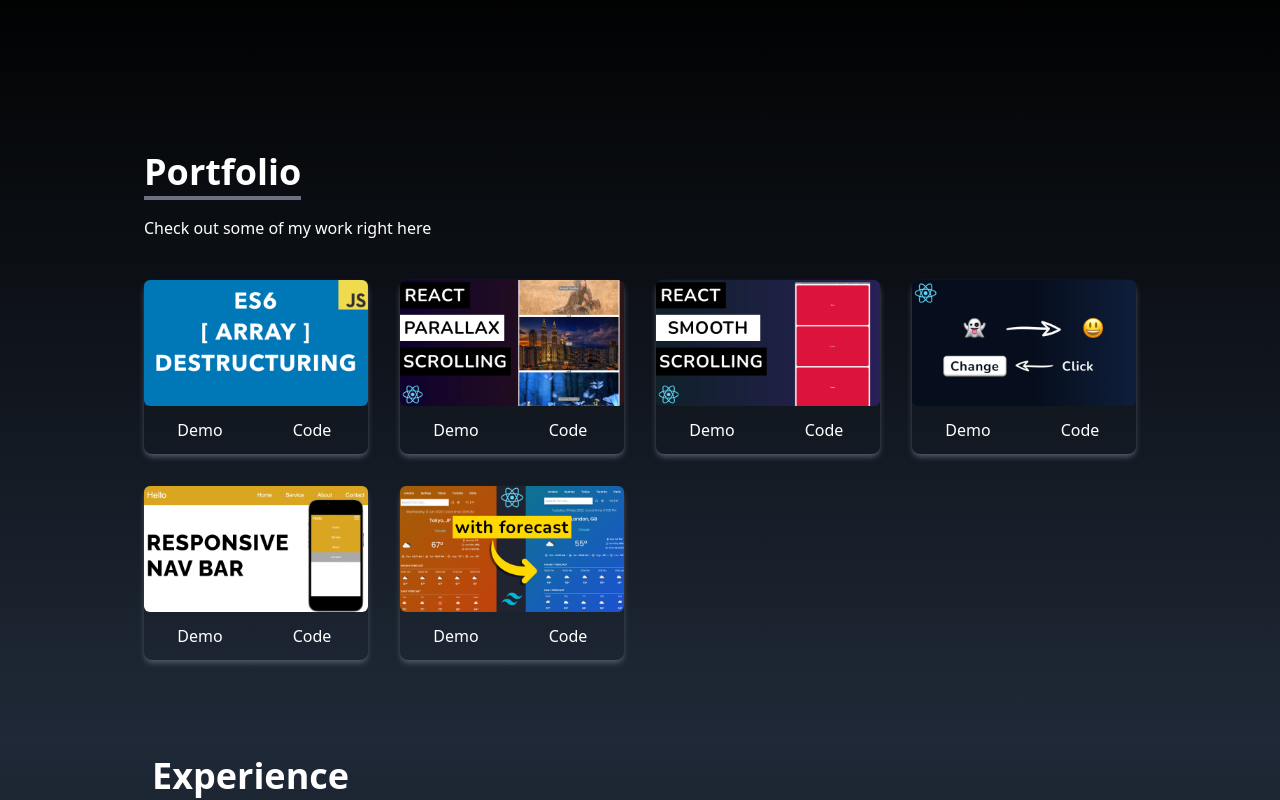
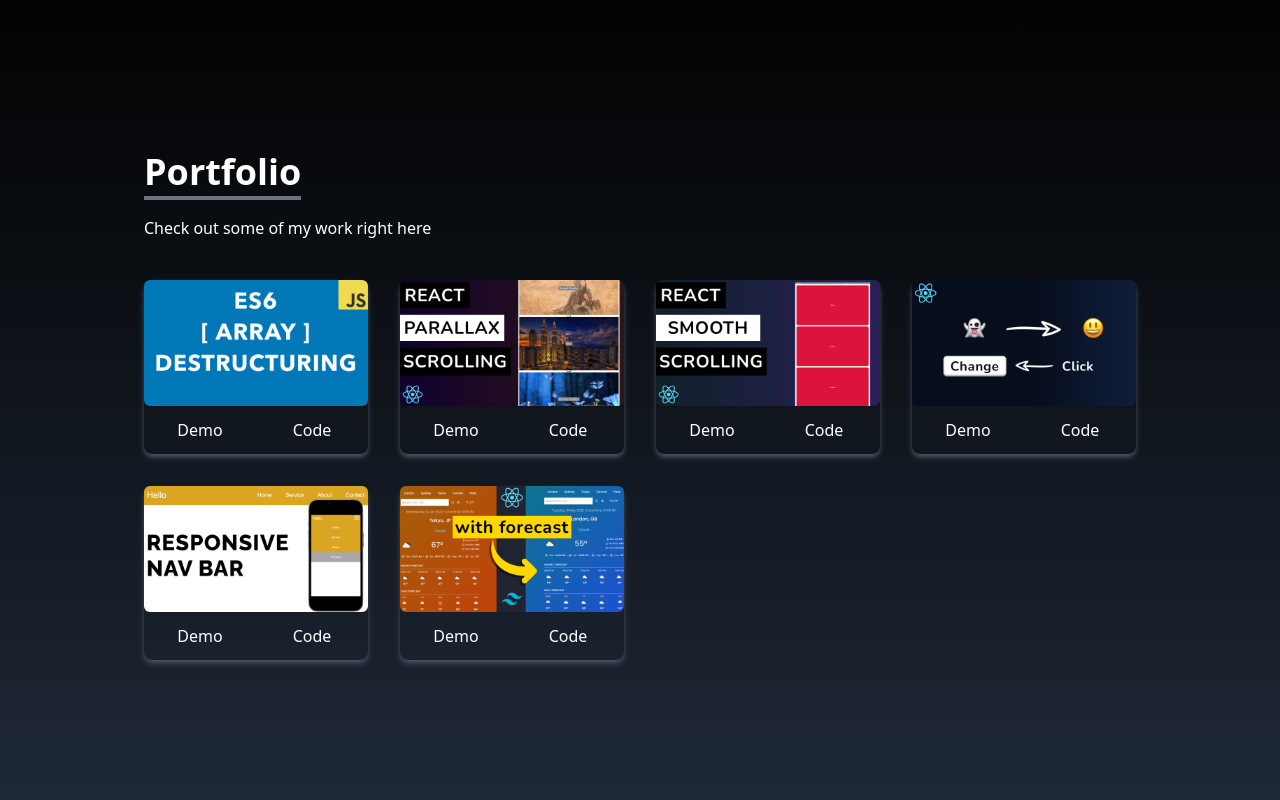
Before and after one commit to johnmainkinyanjui/my-portfolio, a React (Create React App) app: page / in a window 1280 px wide. Shown: the part 1640-2440 px from the top of the page. Built offline with nearby package versions, Linux system fonts and the light colour scheme.

Commit message:
still checking

```diff
--- a/src/components/Portfolio.jsx
+++ b/src/components/Portfolio.jsx
@@ -38,7 +38,7 @@
 
   return (
     <div name='portfolio' className=' bg-gradient-to-b from-black to-gray-800 w-full text-white pt-0 md:pt-44'>
-      <div className='  max-w-screen-lg p-4 mx-auto flex flex-col justify-center w-full h-full pb-20'>
+      <div className='  max-w-screen-lg p-4 mx-auto flex flex-col justify-center w-full h-full pb-40'>
         <div className='pb-4'>
           <p className=' text-4xl font-bold inline border-b-4 border-gray-500'>
             Portfolio
```
